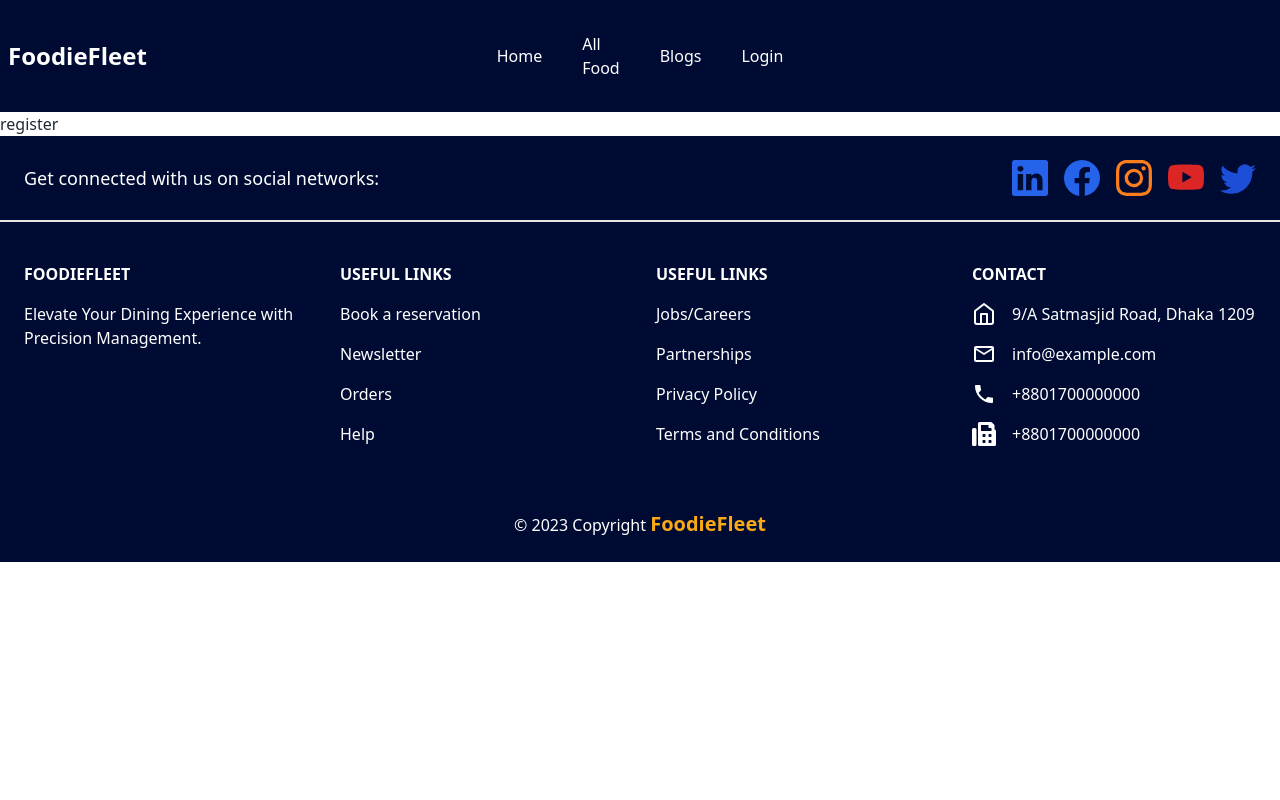
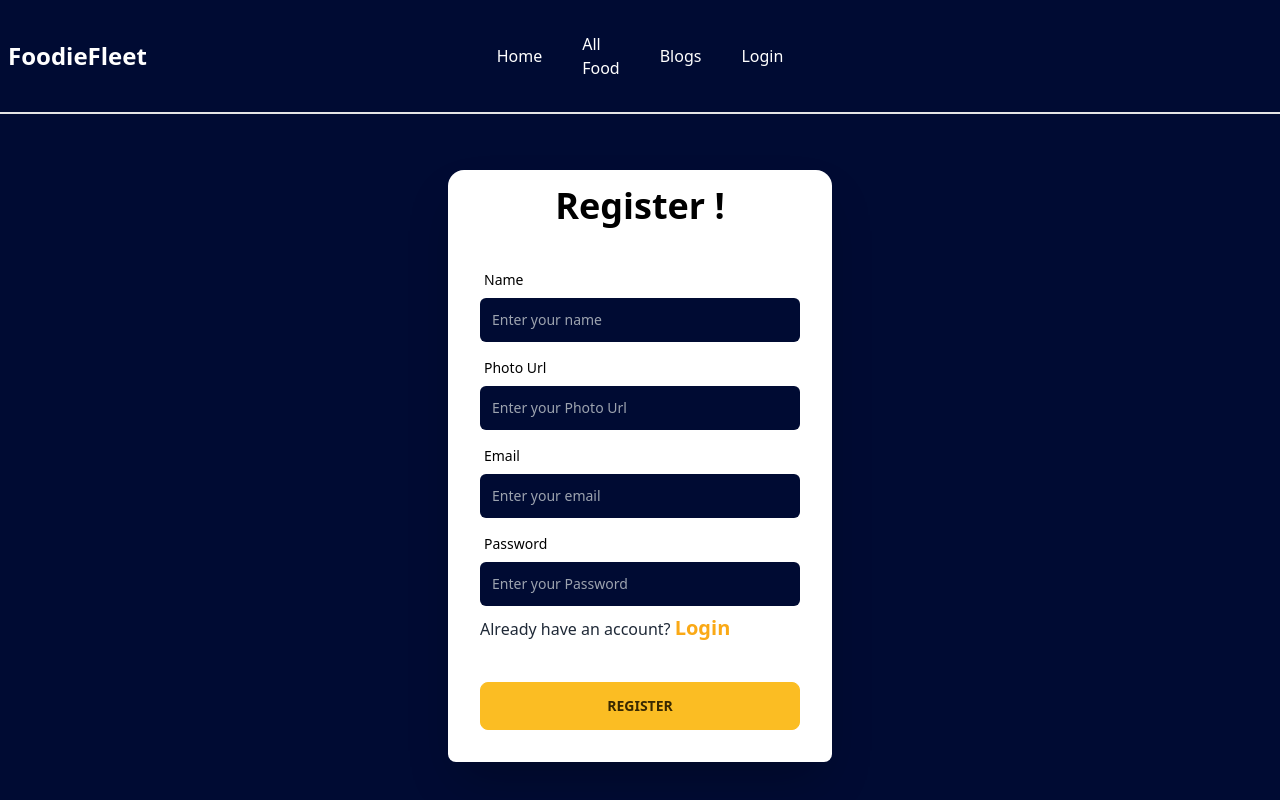
Before and after one commit to Tauhidul-Islam-RoMaN/FoodieFleet-Frontend-Restaurant-management-website, a React (Vite) app: page /register in a window 1280 px wide. Shown: the top 800 px of the page. Built offline with nearby package versions, Linux system fonts and the light colour scheme; no server answers.

Commit message:
Login & registration done

```diff
--- a/package.json
+++ b/package.json
@@ -18,7 +18,8 @@
     "react-dom": "^18.2.0",
     "react-icons": "^4.11.0",
     "react-router-dom": "^6.18.0",
-    "sort-by": "^1.2.0"
+    "sort-by": "^1.2.0",
+    "sweetalert2": "^11.7.32"
   },
   "devDependencies": {
     "@types/react": "^18.2.15",
--- a/src/AuthProvider/AuthProvider.jsx
+++ b/src/AuthProvider/AuthProvider.jsx
@@ -41,8 +41,8 @@ const AuthProvider = ({children}) => {
 
     useEffect(() => {
         const unsubscribe = onAuthStateChanged(auth, (user) => {
+            setUser(user)
             console.log(user);
-            setUser(user)
             setLoading(false)
         })
         return () => unsubscribe()
--- a/src/Pages/Footer.jsx
+++ b/src/Pages/Footer.jsx
@@ -11,7 +11,7 @@ const Footer = () => {
         <footer
             className="bg-[#000B33] text-white lg:text-left">
             <div
-                className="flex items-center justify-center border-b-2 border-neutral-200 p-6 lg:justify-between">
+                className="flex items-center justify-center border-t-2 border-neutral-200 p-6 lg:justify-between">
                 <div className="mr-12 font-medium text-lg hidden lg:block">
                     <span>Get connected with us on social networks:</span>
                 </div>
--- a/src/Pages/Login.jsx
+++ b/src/Pages/Login.jsx
@@ -1,8 +1,97 @@
+import { useState } from "react";
+import useAuth from "../Hook/useAuth";
+import Swal from 'sweetalert2'
+import { FcGoogle } from "react-icons/fc";
+import { Link, useLocation, useNavigate } from "react-router-dom";
+
 
 const Login = () => {
+
+    const { login,googleLogin } = useAuth()
+    const [errorMessage, setErrorMessage] = useState()
+    const [successMessage, setSuccessMessage] = useState()
+    const location = useLocation()
+    const navigate =useNavigate()
+    console.log(location,navigate);
+
+
+    const handleGoogleLogin=() => {
+        googleLogin()
+        .then(res => {
+            console.log(res.user)
+            navigate(location?.state ? location?.state : '/' )
+        })
+        .catch(err => console.error(err))
+
+    }
+    const handleLogin = (e) => {
+
+        setErrorMessage("")
+        setSuccessMessage("")
+        e.preventDefault()
+
+        const form = e.target
+        const email = form.email.value
+        const password = form.password.value
+        console.log(email, password);
+
+
+        login(email, password)
+            .then(res => {
+                console.log(res.user)
+                setSuccessMessage(
+                    Swal.fire(
+                        'Good job!',
+                        'Login Successful !',
+                        'success'
+                    ))
+                    return
+
+
+            })
+            .catch(error => {
+                console.error(error);
+                return setErrorMessage(error.message)
+            })
+    }
+
     return (
-        <div>
+        <div className="bg-[#000B33] py-10">
+            <div className="hero-content flex-col lg:flex-row-reverse">
+                <div className="card flex-shrink-0 w-full max-w-sm shadow-2xl bg-base-100">
+                    <h2 className="text-4xl text-black text-center pt-4 pb-1 font-semibold">Login !</h2>
+                    <form onSubmit={handleLogin} className="card-body bg-white rounded-lg">
+                        <div className="form-control">
+                            <label className="label">
+                                <span className="label-text text-black font-medium">Email</span>
+                            </label>
+                            <input type="email" name="email" placeholder="Enter your email" className="p-3 w-full text-sm rounded-md bg-[#000B33] text-white focus:border-white focus:outline-none" required />
+                        </div>
+                        <div className="form-control">
+                            <label className="label">
+                                <span className="label-text text-black font-medium">Password</span>
+                            </label>
+                            <input type="password" name="password" placeholder="Enter your Password" className="p-3 w-full text-sm rounded-md bg-[#000B33] text-white focus:border-white focus:outline-none" required />
+                        </div>
+                        <h3>New to the website? <span> <Link to='/register' className="font-bold hover:text-blue-700 text-xl text-[#FAA916]">Register</Link> </span> </h3>
 
+                        <div>
+                            <p className="text-red-700">{errorMessage}</p>
+                            <p className="text-green-700">{successMessage}</p>
+                        </div>
+                        <div className="form-control mt-6">
+                            <button className="btn btn-warning">Login</button>
+                        </div>
+                    </form>
+                    <div className="divider md:mx-8 -mt-4"> Or </div>
+                    <div className="flex items-center justify-center mb-8 ">
+                        <button onClick={handleGoogleLogin} className="btn btn-outline md:text-xl gap-4 ">
+                            <FcGoogle></FcGoogle>
+                            Continue with Google
+                        </button>
+                    </div>
+                </div>
+            </div>
         </div>
     );
 };
--- a/src/Pages/NavBar.jsx
+++ b/src/Pages/NavBar.jsx
@@ -3,27 +3,32 @@ import useAuth from '../Hook/useAuth';
 
 const NavBar = () => {
 
-    const { user } = useAuth()
+    const { user,logOut } = useAuth()
 
     const handleLogout = () => {
+        logOut()
+        .then(res => {
+            console.log(res.user);
+        })
+        .catch(error => {
+            console.log(error);
+        })
 
     }
+
+
     const navLinks =
         <>
             <li> <NavLink to="/" className={({ isActive, isPending }) => isPending ? "pending" : isActive ? "btn btn-warning " : ""}>Home</NavLink></li>
             <li> <NavLink to="/allfood" className={({ isActive, isPending }) => isPending ? "pending" : isActive ? "btn whitespace-nowrap btn-warning " : ""}>All Food</NavLink></li>
             <li> <NavLink to="/blogs" className={({ isActive, isPending }) => isPending ? "pending" : isActive ? "btn btn-warning " : ""}> Blogs</NavLink></li>
-            <li> <NavLink to="/login" className={({ isActive, isPending }) => isPending ? "pending" : isActive ? "btn btn-warning " : ""}>
-                {user ?
-                    <><button onClick={handleLogout} >Logout</button>
-                        <img src={user.photoURL} alt="" /></> :
-                    "Login"} </NavLink></li>
+            <li> <NavLink to="/login" className={({ isActive, isPending }) => isPending ? "pending" : isActive ? "btn btn-warning " : ""}>{user ? <button onClick={handleLogout} >Logout</button> :"Login"} </NavLink></li>
         </>
 
 
     return (
         <>
-            <div className='py-2 bg-[#000B33] text-white'>
+            <div className='py-2 bg-[#000B33] border-b-2 border-neutral-200 text-white'>
                 <div className="navbar mx-auto max-w-7xl ">
                     <div className="navbar-start">
                         <Link to='/' className="flex items-center">
@@ -36,6 +41,9 @@ const NavBar = () => {
                         </ul>
                     </div>
                     <div className="navbar-end">
+                        {user?.photoURL ?
+
+                            <img className="w-24 rounded-full ring ring-primary ring-offset-base-100 ring-offset-2" src={user.photoURL} alt="" />: ''}
                         <div className="dropdown dropdown-end">
                             <label tabIndex={0} className="md:hidden">
                                 <div className="inline-flex items-center p-2 w-10 h-10 justify-center text-sm text-gray-500 rounded-lg md:hidden hover:bg-gray-100 focus:outline-none focus:ring-2 focus:ring-gray-200 dark:text-gray-400 dark:hover:bg-gray-700 dark:focus:ring-gray-600" >
@@ -44,7 +52,7 @@ const NavBar = () => {
                                     </svg>
                                 </div>
                             </label>
-                            <ul tabIndex={0} className=" flex items-center justify-center flex-col gap-1 dropdown-content mt-8 z-0 p-2 shadow bg-base-100 rounded-box w-24">
+                            <ul tabIndex={0} className=" flex items-center justify-center flex-col gap-1 dropdown-content mt-8 z-10 p-4 shadow bg-[#000B33] rounded-box w-24">
                                 {navLinks}
                             </ul>
                         </div>
--- a/src/Pages/Register.jsx
+++ b/src/Pages/Register.jsx
@@ -1,8 +1,118 @@
+import Swal from "sweetalert2";
+import useAuth from "../Hook/useAuth";
+import { useState } from "react";
+import { Link, useNavigate } from "react-router-dom";
 
 const Register = () => {
+
+    const { createUser, profileUpdate, logOut } = useAuth()
+    const [errorMessage, setErrorMessage] = useState()
+    const [successMessage, setSuccessMessage] = useState()
+    const navigate = useNavigate()
+
+    const handleRegister = (e) => {
+        e.preventDefault()
+
+        setErrorMessage("")
+        setSuccessMessage("")
+
+        const form = e.target
+        const email = form.email.value
+        const password = form.password.value
+        const name = form.name.value
+        const photo = form.photo.value
+        console.log(email, password, name, photo);
+
+        if (password.length < 6) {
+            return setErrorMessage('Provide at least 6 character')
+        }
+        if (!/[A-Z]/.test(password)) {
+            return setErrorMessage("Provide at least one Uppercase")
+        }
+
+        if (!/[\W_]/.test(password)) {
+            return setErrorMessage("Provide at least one Special Character")
+        }
+
+
+        createUser(email, password)
+            .then(res => {
+                console.log(res.user)
+                profileUpdate(name, photo)
+                    .then(res => {
+                        console.log(res.user);
+                        // setSuccessMessage("User updated successfully")
+                        return
+                    })
+                    .catch(error => {
+                        console.error(error);
+                        setErrorMessage("User updated is not successfully")
+                        return
+                    })
+                logOut()
+                    .then(res => res.user)
+                    .catch(error => console.error(error))
+                    setSuccessMessage(
+                        Swal.fire(
+                            'Good job!',
+                            'User Created successfully!',
+                            'success'
+                        ))
+                    navigate('/login')
+                    return
+            })
+            .catch(error => {
+                console.log(error);
+                setSuccessMessage(error.message)
+                setErrorMessage("User created is not successful")
+
+                return
+            })
+
+    }
     return (
-        <div>
-            register
+        <div className="bg-[#000B33] py-10">
+            <div className="hero-content flex-col lg:flex-row-reverse">
+                <div className="card flex-shrink-0 w-full max-w-sm shadow-2xl bg-base-100">
+                    <h2 className="text-4xl text-black text-center pt-4 pb-1 font-semibold">Register !</h2>
+                    <form onSubmit={handleRegister} className="card-body bg-white rounded-lg">
+                        <div className="form-control">
+                            <label className="label">
+                                <span className="label-text text-black font-medium">Name</span>
+                            </label>
+                            <input type="text" name="name" placeholder="Enter your name" className="p-3 w-full text-sm rounded-md bg-[#000B33] text-white focus:border-white focus:outline-none" required />
+                        </div>
+                        <div className="form-control">
+                            <label className="label">
+                                <span className="label-text text-black font-medium">Photo Url</span>
+                            </label>
+                            <input type="text" name="photo" placeholder="Enter your Photo Url" className="p-3 w-full text-sm rounded-md bg-[#000B33] text-white focus:border-white focus:outline-none" required />
+                        </div>
+                        <div className="form-control">
+                            <label className="label">
+                                <span className="label-text text-black font-medium">Email</span>
+                            </label>
+                            <input type="email" name="email" placeholder="Enter your email" className="p-3 w-full text-sm rounded-md bg-[#000B33] text-white focus:border-white focus:outline-none" required />
+                        </div>
+                        <div className="form-control">
+                            <label className="label">
+                                <span className="label-text text-black font-medium">Password</span>
+                            </label>
+                            <input type="password" name="password" placeholder="Enter your Password" className="p-3 w-full text-sm rounded-md bg-[#000B33] text-white focus:border-white focus:outline-none" required />
+                        </div>
+                        <div>
+                            <h3>Already have an account? <span> <Link to='/login' className="font-bold hover:text-blue-700 text-xl text-[#FAA916]">Login</Link> </span> </h3>
+                        </div>
+                        <div>
+                            <p className="text-red-700 ">{errorMessage}</p>
+                            <p className="text-green-700">{successMessage}</p>
+                        </div>
+                        <div className="form-control mt-6">
+                            <button className="btn btn-warning">Register</button>
+                        </div>
+                    </form>
+                </div>
+            </div>
         </div>
     );
 };
```
Also changed, not shown: 1 other file (tests, documents, lock files or other folders).
